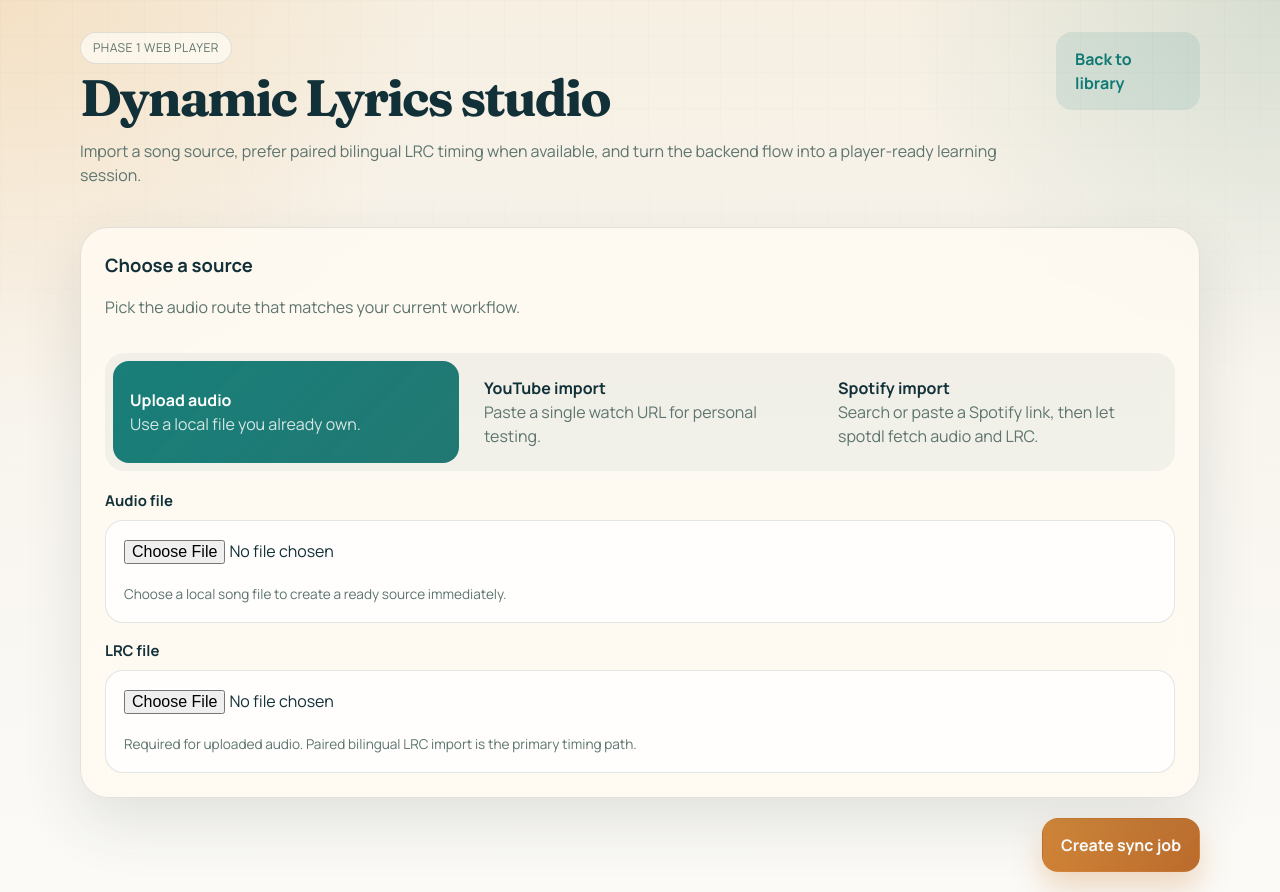
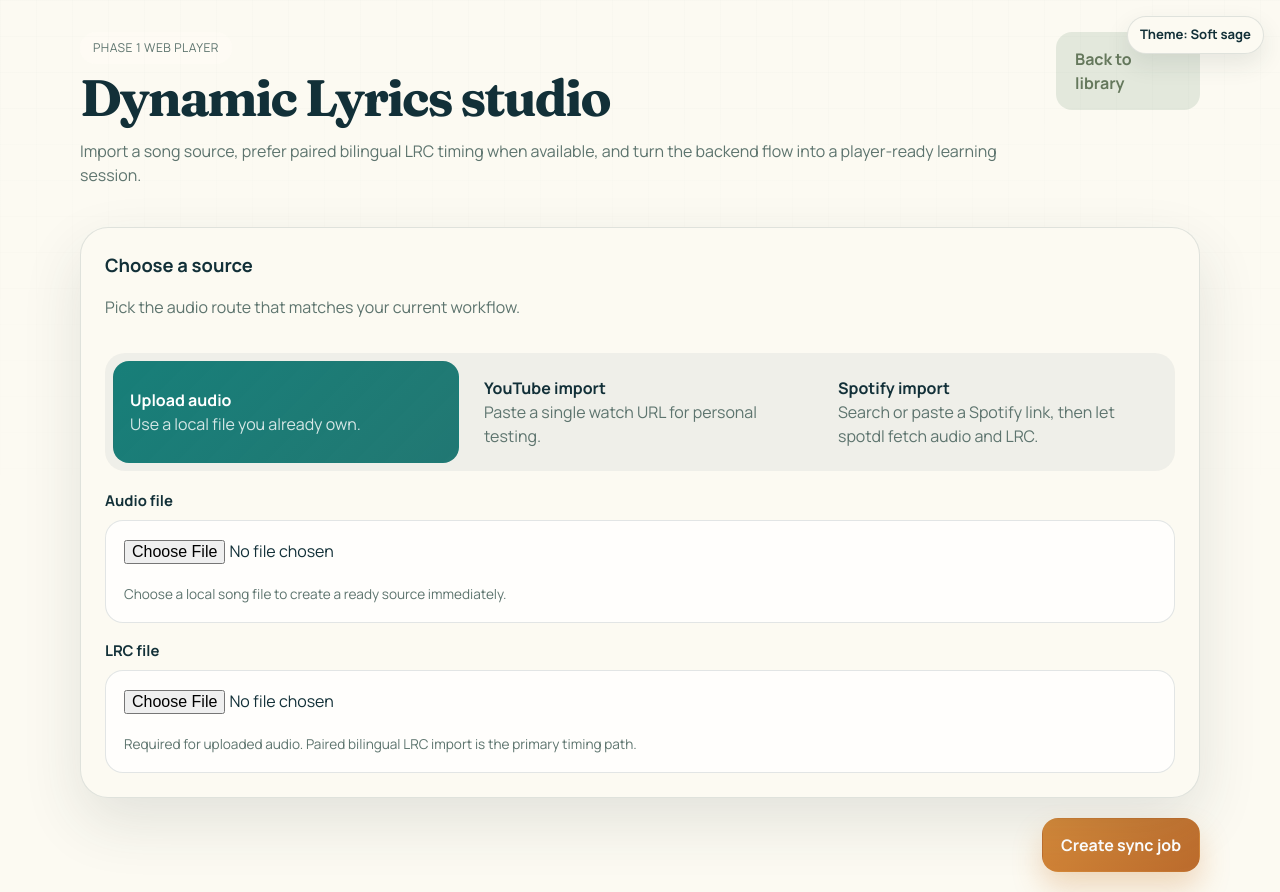
Before and after one commit to yptang5488/dynamic-lyrics, a React (Vite) app in the folder frontend/: page /import in a window 1280 px wide. Built offline with nearby package versions, Linux system fonts and the light colour scheme; no server answers.

Commit message:
add soft sage style and style-switch button

```diff
--- a/frontend/src/app/AppRouter.tsx
+++ b/frontend/src/app/AppRouter.tsx
@@ -1,3 +1,4 @@
+import { useEffect, useState } from 'react'
 import { Navigate, Route, Routes } from 'react-router-dom'
 import { ImportPage } from '../pages/ImportPage'
 import { JobPage } from '../pages/JobPage'
@@ -7,18 +8,29 @@ import { SpotifyLrcPreviewPage } from '../pages/SpotifyLrcPreviewPage'
 import { YoutubeLrcPreviewPage } from '../pages/YoutubeLrcPreviewPage'
 import { IS_PRACTICE_MODE } from '../lib/practiceMode'
 
+type ThemeName = 'soft-sage' | 'classic'
+
+const THEME_STORAGE_KEY = 'dynamic-lyrics:theme'
+
+function getInitialTheme(): ThemeName {
+  return localStorage.getItem(THEME_STORAGE_KEY) === 'classic' ? 'classic' : 'soft-sage'
+}
+
 export function AppRouter() {
-  if (IS_PRACTICE_MODE) {
-    return (
-      <Routes>
-        <Route path="/" element={<LibraryPage />} />
-        <Route path="/player/:songId" element={<PlayerPage />} />
-        <Route path="*" element={<Navigate to="/" replace />} />
-      </Routes>
-    )
-  }
+  const [theme, setTheme] = useState<ThemeName>(getInitialTheme)
 
-  return (
+  useEffect(() => {
+    document.documentElement.dataset.theme = theme
+    localStorage.setItem(THEME_STORAGE_KEY, theme)
+  }, [theme])
+
+  const routes = IS_PRACTICE_MODE ? (
+    <Routes>
+      <Route path="/" element={<LibraryPage />} />
+      <Route path="/player/:songId" element={<PlayerPage />} />
+      <Route path="*" element={<Navigate to="/" replace />} />
+    </Routes>
+  ) : (
     <Routes>
       <Route path="/" element={<LibraryPage />} />
       <Route path="/import" element={<ImportPage />} />
@@ -29,4 +41,17 @@ export function AppRouter() {
       <Route path="*" element={<Navigate to="/" replace />} />
     </Routes>
   )
+
+  return (
+    <>
+      <button
+        type="button"
+        className="theme-toggle"
+        onClick={() => setTheme((value) => (value === 'soft-sage' ? 'classic' : 'soft-sage'))}
+      >
+        Theme: {theme === 'soft-sage' ? 'Soft sage' : 'Classic'}
+      </button>
+      {routes}
+    </>
+  )
 }
--- a/frontend/src/components/PlayerControls.tsx
+++ b/frontend/src/components/PlayerControls.tsx
@@ -1,5 +1,5 @@
 import { formatTime } from '../lib/time'
-import type { ReactNode } from 'react'
+import type { CSSProperties, ReactNode } from 'react'
 
 interface PlayerControlsProps {
   title: string
@@ -13,6 +13,8 @@ interface PlayerControlsProps {
 }
 
 export function PlayerControls({ title, artist, actions, isPlaying, currentTime, duration, onTogglePlay, onSeek }: PlayerControlsProps) {
+  const seekProgress = duration > 0 ? `${Math.min(currentTime / duration, 1) * 100}%` : '0%'
+
   return (
     <div className="player-controls">
       <div className="transport-row">
@@ -35,6 +37,7 @@ export function PlayerControls({ title, artist, actions, isPlaying, currentTime,
           max={duration || 0}
           step={0.1}
           value={Math.min(currentTime, duration || 0)}
+          style={{ '--seek-progress': seekProgress } as CSSProperties}
           onChange={(event) => onSeek(Number(event.target.value))}
         />
         <span>{formatTime(duration)}</span>
--- a/frontend/src/index.css
+++ b/frontend/src/index.css
@@ -4,22 +4,56 @@
   font-family: 'Manrope', sans-serif;
   line-height: 1.5;
   font-weight: 400;
-  color: #123038;
-  background:
-    radial-gradient(circle at top left, rgba(236, 167, 78, 0.2), transparent 28%),
-    radial-gradient(circle at top right, rgba(73, 143, 133, 0.18), transparent 24%),
-    linear-gradient(180deg, #f6efe2 0%, #f8f4ed 36%, #fbfaf7 100%);
+  color: var(--ink);
+  background: var(--app-bg);
   font-synthesis: none;
   text-rendering: optimizeLegibility;
   -webkit-font-smoothing: antialiased;
   -moz-osx-font-smoothing: grayscale;
+}
+
+:root,
+[data-theme='soft-sage'] {
+  --app-bg: #fcfaf2;
+  --surface: #FCFAF2;
+  --border: rgba(18, 48, 56, 0.12);
+  --ink: #123038;
+  --muted: #5d746e;
+  --accent: #65785C;
+  --warm: #d68a3a;
+  --progress: #afc363;
+  --progress-border: #afaeaf;
+  --progress-thumb-border: #A7B382;
+  --progress-border-soft: #A7B3821f;
+  --progress-track-bg: #fff;
+  --danger: #a1462b;
+  --lyric-line-border: var(--border);
+  --lyric-line-bg: #fff;
+  --active-lyric-bg: #edf2e3;
+  --active-lyric-cutout-bg: #edf2e3;
+  --active-lyric-marker: var(--progress);
+  --shadow: 0 24px 60px rgba(40, 54, 54, 0.12);
+}
+
+[data-theme='classic'] {
+  --app-bg: radial-gradient(circle at top left, rgba(236, 167, 78, 0.2), transparent 28%), radial-gradient(circle at top right, rgba(73, 143, 133, 0.18), transparent 24%), linear-gradient(180deg, #f6efe2 0%, #f8f4ed 36%, #fbfaf7 100%);
   --surface: rgba(255, 250, 242, 0.82);
   --border: rgba(18, 48, 56, 0.12);
   --ink: #123038;
   --muted: #5d746e;
   --accent: #0f7a74;
   --warm: #d68a3a;
+  --progress: #0f7a74;
+  --progress-border: #dad9da;
+  --progress-thumb-border: #dad9da;
+  --progress-border-soft: #dad9da;
+  --progress-track-bg: #fff;
   --danger: #a1462b;
+  --lyric-line-border: transparent;
+  --lyric-line-bg: rgba(255, 255, 255, 0.44);
+  --active-lyric-bg: #e0eeec;
+  --active-lyric-cutout-bg: #e0eeec;
+  --active-lyric-marker: #0f7a74;
   --shadow: 0 24px 60px rgba(40, 54, 54, 0.12);
 }
 
@@ -80,6 +114,21 @@ button {
   width: min(1120px, 100%);
 }
 
+.theme-toggle {
+  position: fixed;
+  z-index: 30;
+  top: 16px;
+  right: 16px;
+  padding: 8px 12px;
+  border: 1px solid var(--border);
+  border-radius: 999px;
+  background: var(--surface);
+  color: var(--ink);
+  font-size: 0.82rem;
+  font-weight: 800;
+  box-shadow: 0 10px 24px rgba(40, 54, 54, 0.1);
+}
+
 .app-header {
   display: flex;
   align-items: flex-start;
@@ -93,7 +142,7 @@ button {
   align-items: center;
   gap: 8px;
   padding: 6px 12px;
-  border: 1px solid var(--border);
+  border: 1px solid transparent;
   border-radius: 999px;
   background: rgba(255, 252, 246, 0.7);
   color: var(--muted);
@@ -137,7 +186,7 @@ button {
 .hero-card,
 .status-card,
 .lyrics-card {
-  border: 1px solid var(--border);
+  border: 1px solid var(--lyric-line-border);
   background: var(--surface);
   backdrop-filter: blur(18px);
   border-radius: 28px;
@@ -326,7 +375,7 @@ button {
 
 .secondary-button,
 .chip-button {
-  background: rgba(15, 122, 116, 0.1);
+  background: rgba(135, 170, 142, 0.22);
   color: var(--accent);
 }
 
@@ -407,7 +456,7 @@ button {
   height: 30px;
   align-items: center;
   justify-content: center;
-  border: 1px solid transparent;
+  border: 1px solid var(--border);
   border-radius: 999px;
   background: rgba(255, 255, 255, 0.88);
   color: rgba(18, 48, 56, 0.42);
@@ -499,7 +548,7 @@ button {
 
 .progress-track {
   width: 100%;
-  height: 12px;
+  height: 8px;
   overflow: hidden;
   border-radius: 999px;
   background: rgba(18, 48, 56, 0.08);
@@ -508,7 +557,7 @@ button {
 .progress-bar {
   height: 100%;
   border-radius: inherit;
-  background: linear-gradient(90deg, var(--warm), var(--accent));
+  background: linear-gradient(90deg, var(--warm), var(--progress));
   transition: width 220ms ease;
 }
 
@@ -659,11 +708,10 @@ button {
   height: 72px;
   border-radius: 50%;
   border: 0;
-  background: linear-gradient(135deg, var(--accent), #0c5e59);
+  background: var(--accent);
   color: white;
   font-size: 1rem;
   font-weight: 800;
-  box-shadow: 0 20px 40px rgba(15, 122, 116, 0.28);
 }
 
 .time-row {
@@ -675,6 +723,47 @@ button {
 
 .seek-input {
   width: 100%;
+  accent-color: var(--progress);
+  appearance: none;
+  background: transparent;
+}
+
+.seek-input::-webkit-slider-runnable-track {
+  height: 8px;
+  border: 1px solid var(--progress-border);
+  border-radius: 999px;
+  background: linear-gradient(90deg, var(--progress) var(--seek-progress), var(--progress-track-bg) var(--seek-progress));
+}
+
+.seek-input::-webkit-slider-thumb {
+  appearance: none;
+  width: 18px;
+  height: 18px;
+  margin-top: -6px;
+  border: 1px solid var(--progress-thumb-border);
+  border-radius: 50%;
+  background: var(--active-lyric-marker);
+}
+
+.seek-input::-moz-range-track {
+  height: 12px;
+  border: 1px solid var(--progress-border-soft);
+  border-radius: 999px;
+  background: var(--progress-track-bg);
+}
+
+.seek-input::-moz-range-progress {
+  height: 12px;
+  border-radius: 999px;
+  background: var(--progress);
+}
+
+.seek-input::-moz-range-thumb {
+  width: 18px;
+  height: 18px;
+  border: 1px solid var(--progress-border-soft);
+  border-radius: 50%;
+  background: var(--progress);
 }
 
 .mode-bar {
@@ -740,12 +829,14 @@ button {
 
 .lyric-line {
   position: relative;
+  isolation: isolate;
   width: 100%;
+  overflow: hidden;
   text-align: left;
   padding: 18px;
-  border: 1px solid transparent;
+  border: 1px solid var(--lyric-line-border);
   border-radius: 22px;
-  background: rgba(255, 255, 255, 0.44);
+  background: var(--lyric-line-bg);
   color: inherit;
   cursor: pointer;
 }
@@ -906,8 +997,32 @@ button {
 
 .lyric-line--active {
   border-color: rgba(15, 122, 116, 0.24);
-  background: linear-gradient(135deg, rgba(15, 122, 116, 0.14), rgba(255, 255, 255, 0.78));
+  background: var(--active-lyric-bg);
   transform: translateY(-1px);
+}
+
+.lyric-line--active::before {
+  content: '';
+  position: absolute;
+  inset: 0 auto 0 0;
+  width: 14px;
+  background: var(--progress);
+  z-index: 0;
+}
+
+.lyric-line--active::after {
+  content: '';
+  position: absolute;
+  inset: 0 auto 0 2px;
+  width: 100%;
+  border-radius: inherit;
+  background: var(--active-lyric-cutout-bg);
+  z-index: 0;
+}
+
+.lyric-line > * {
+  position: relative;
+  z-index: 1;
 }
 
 .lyric-line--selected-edit {
```
